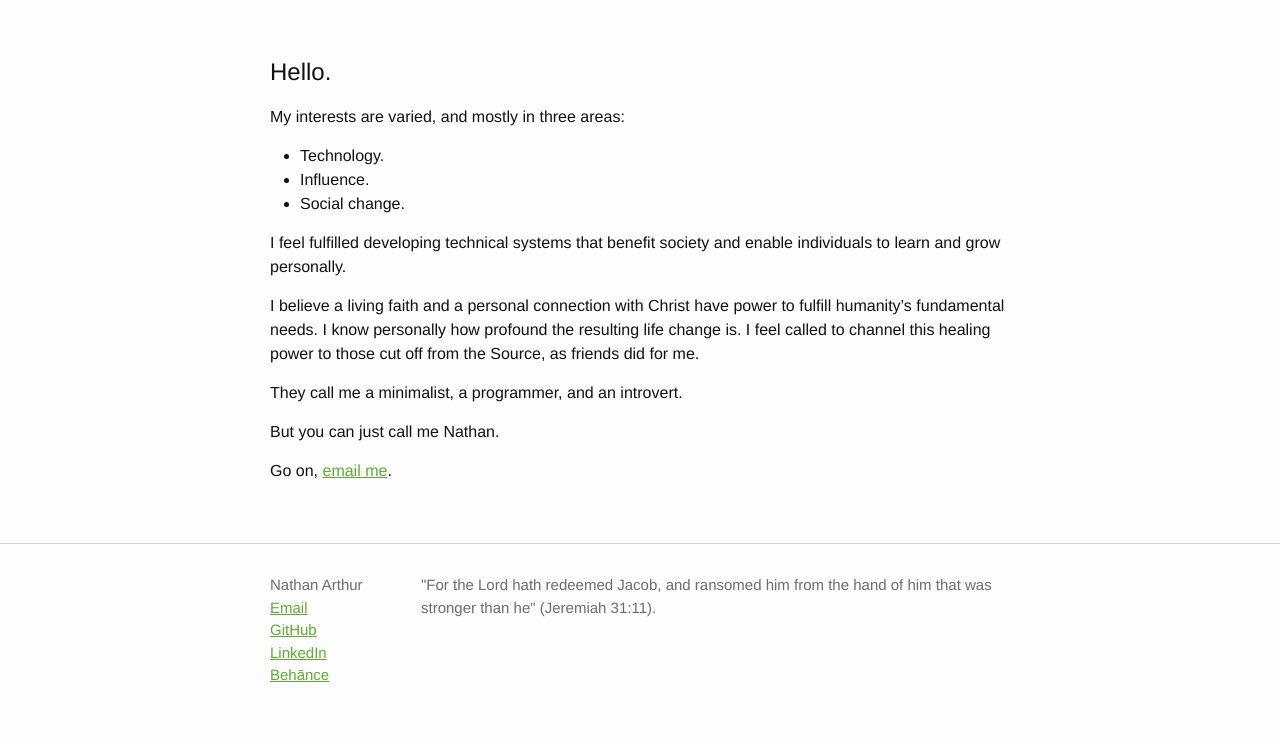
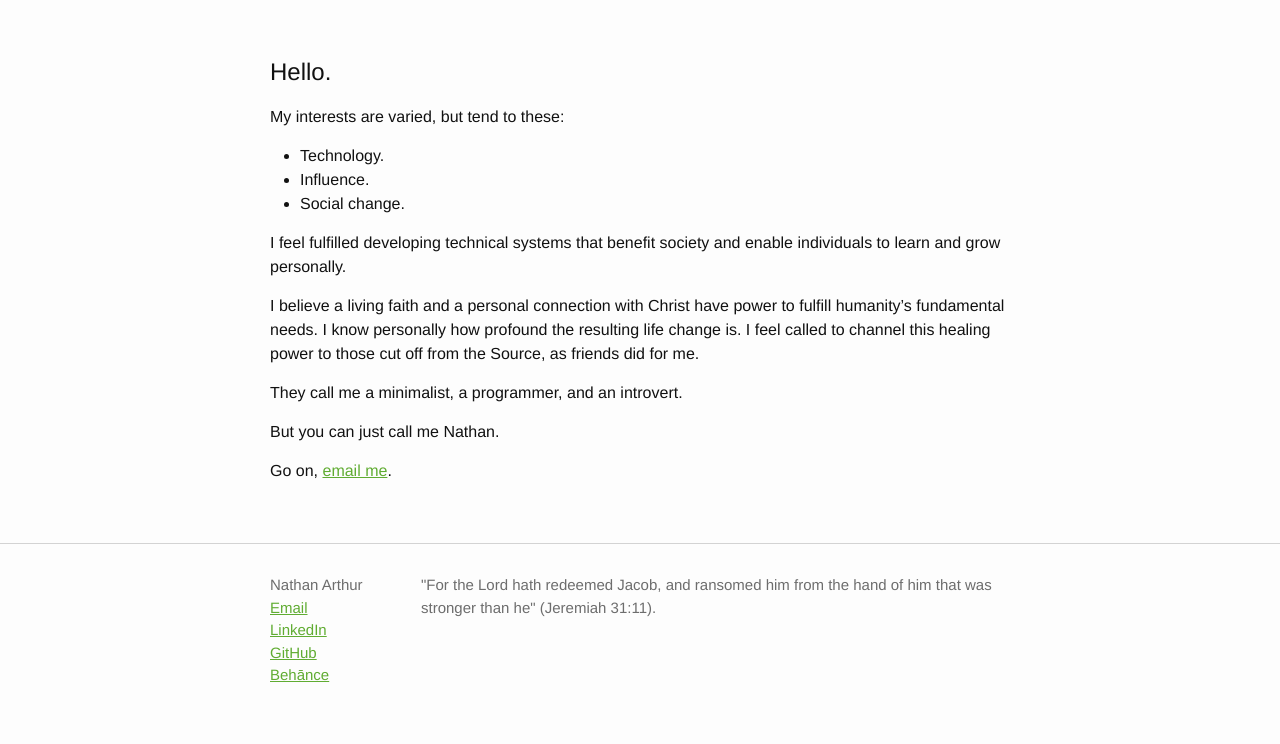
Before and after one commit to narthur/narthur.github.io, a Jekyll site: the page built from index.md, in a window 1280 px wide. Shown: the part 388-1132 px from the top of the page. Built offline with Jekyll 4.4.1, drawn with Linux system fonts in a browser that asks for light colours.

Commit message:
Miner adjustments

```diff
--- a/_includes/footer.html
+++ b/_includes/footer.html
@@ -9,10 +9,10 @@
         <ul class="contact-list">
           <li>{{ site.title }}</li>
           <li><a href="mailto:{{ site.email }}">Email</a></li>
+          <li><a href="www.linkedin.com/in/nathanarthur/">LinkedIn</a></li>
           {% if site.github_username %}
           <li><a href="https://github.com/{{ include.username }}">GitHub</a></li>
           {% endif %}
-          <li><a href="www.linkedin.com/in/nathanarthur/">LinkedIn</a></li>
           <li><a href="https://www.behance.net/narthur">Beh&#257;nce</a></li>
         </ul>
       </div>
--- a/index.md
+++ b/index.md
@@ -6,7 +6,7 @@ hero-position: 18%
 
 # Hello.
 
-My interests are varied, and mostly in three areas:
+My interests are varied, but tend to these:
 
 - Technology.
 - Influence.
```
